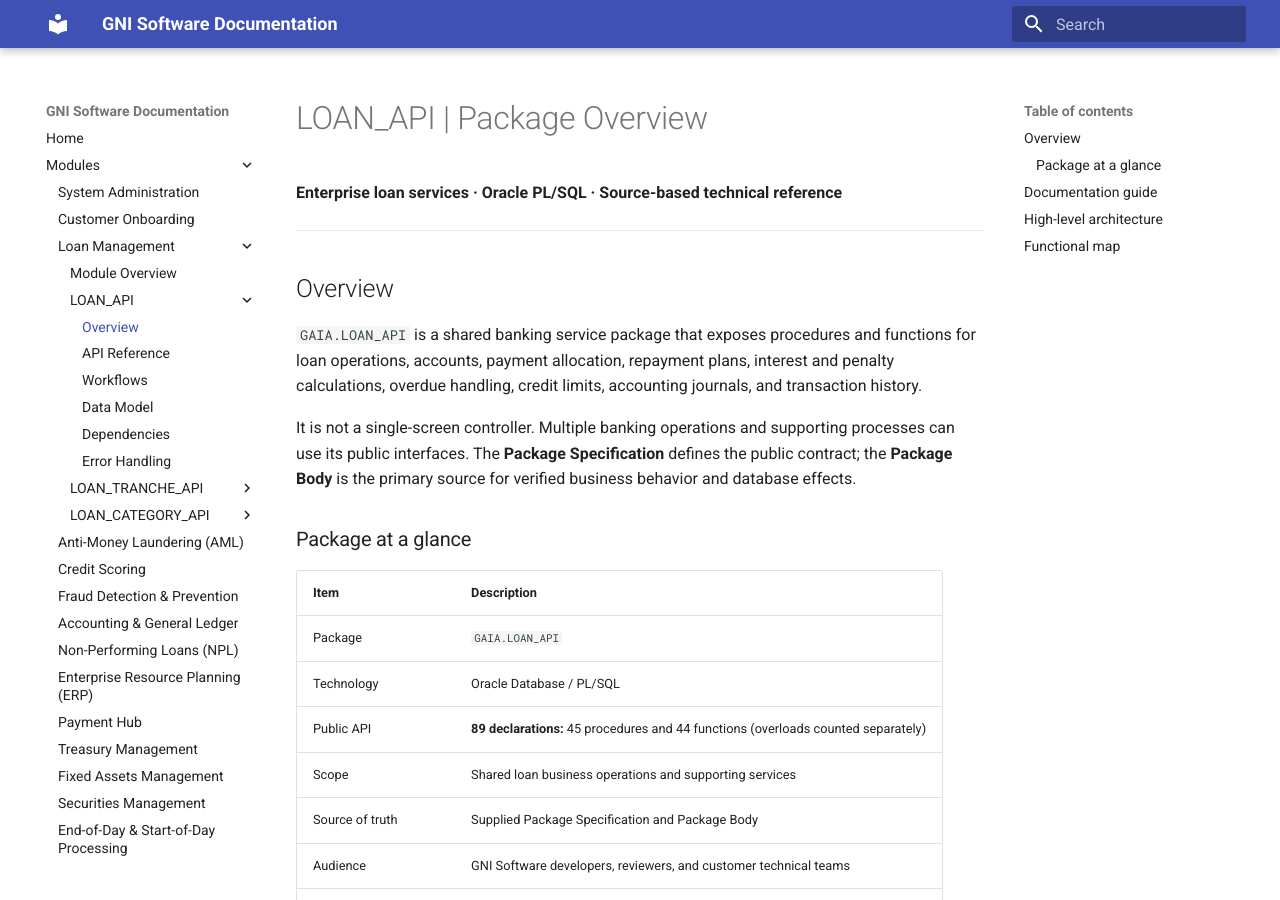
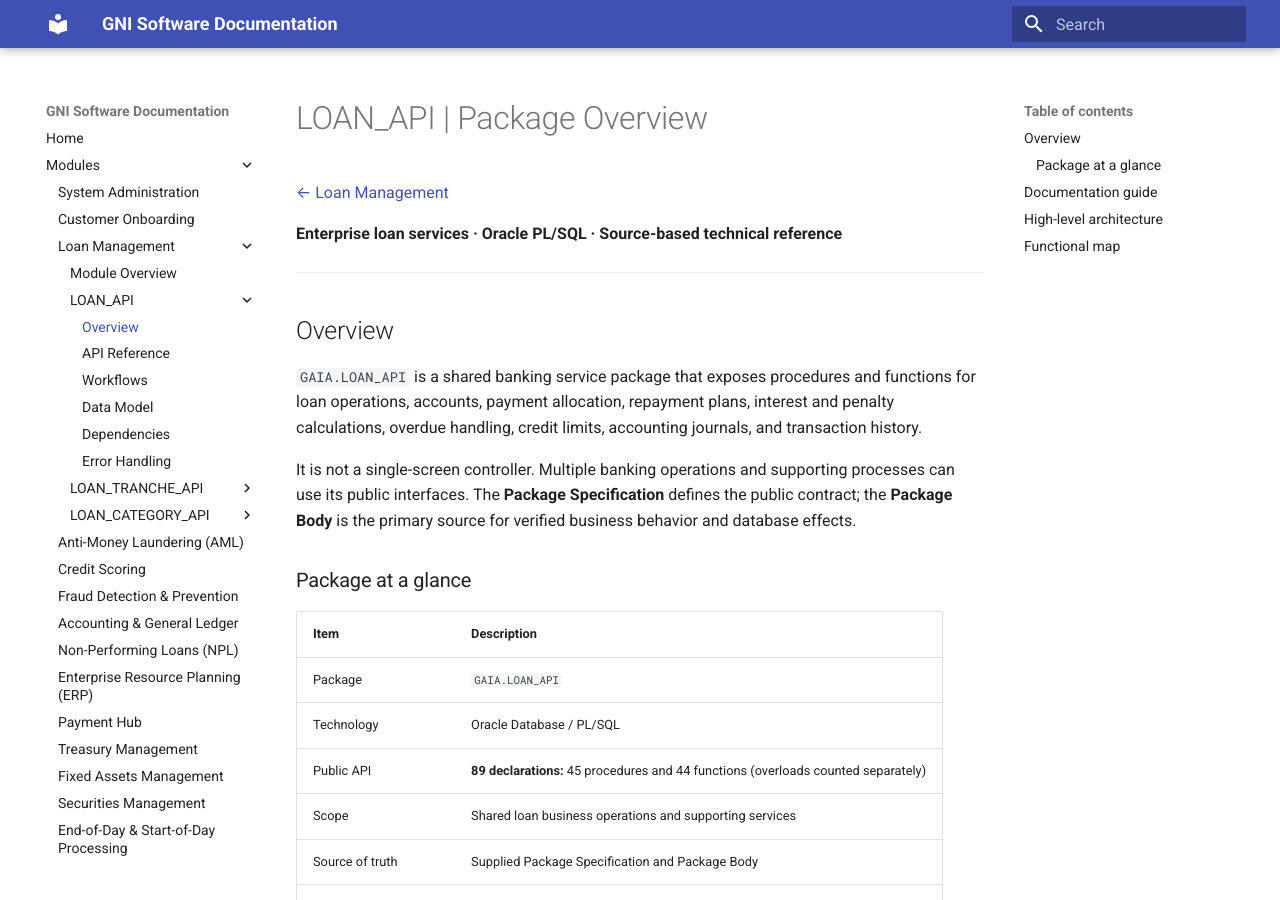
Before and after one commit to SadayCb/gni-documentation-poc8.0, an MkDocs documentation site: the page built from docs/loan-api.md, in a window 1280 px wide and 900 px high. Built offline with MkDocs 1.6.1 and Material for MkDocs 9.7.7, drawn with Linux system fonts in a browser that asks for light colours.

Commit message:
Update loan-api.md

```diff
--- a/docs/loan-api.md
+++ b/docs/loan-api.md
@@ -1,4 +1,6 @@
 # LOAN_API | Package Overview
+
+[← Loan Management](./modules/loan-management.md)
 
 **Enterprise loan services · Oracle PL/SQL · Source-based technical reference**
 
```
